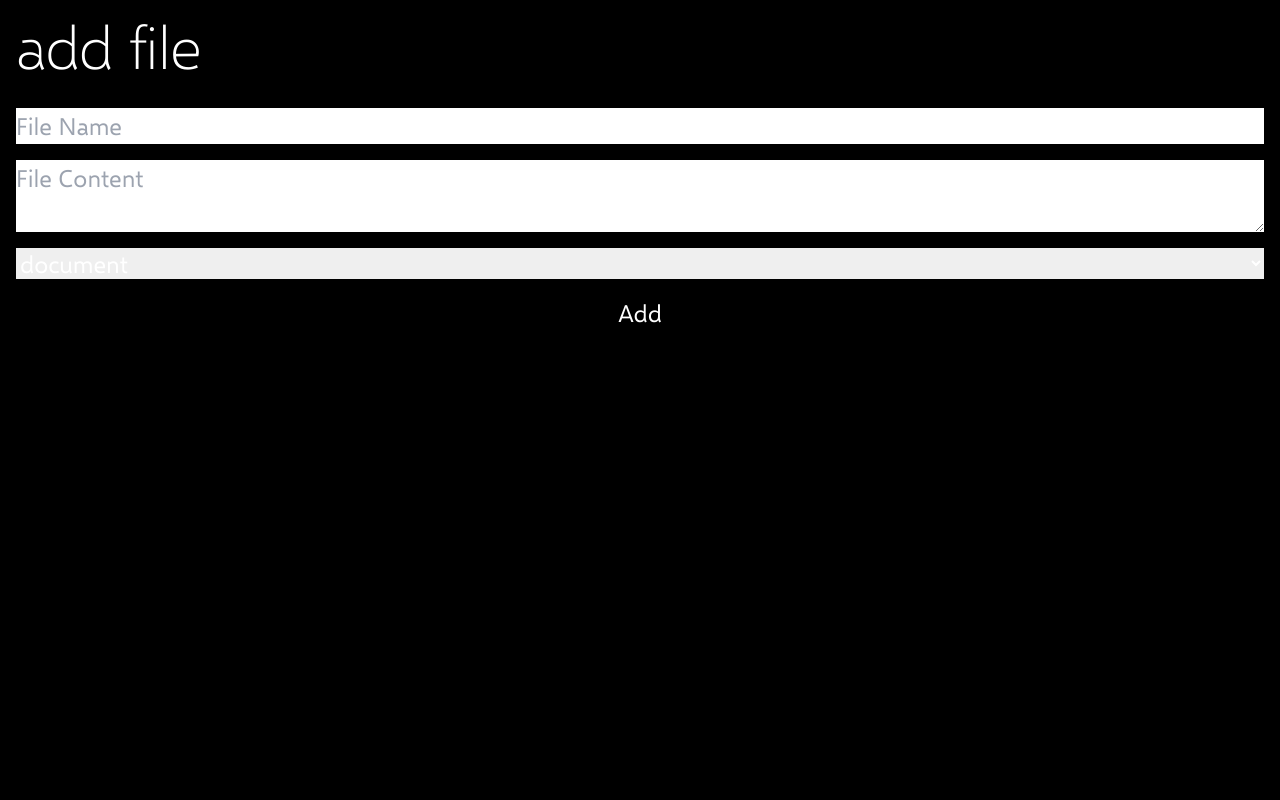
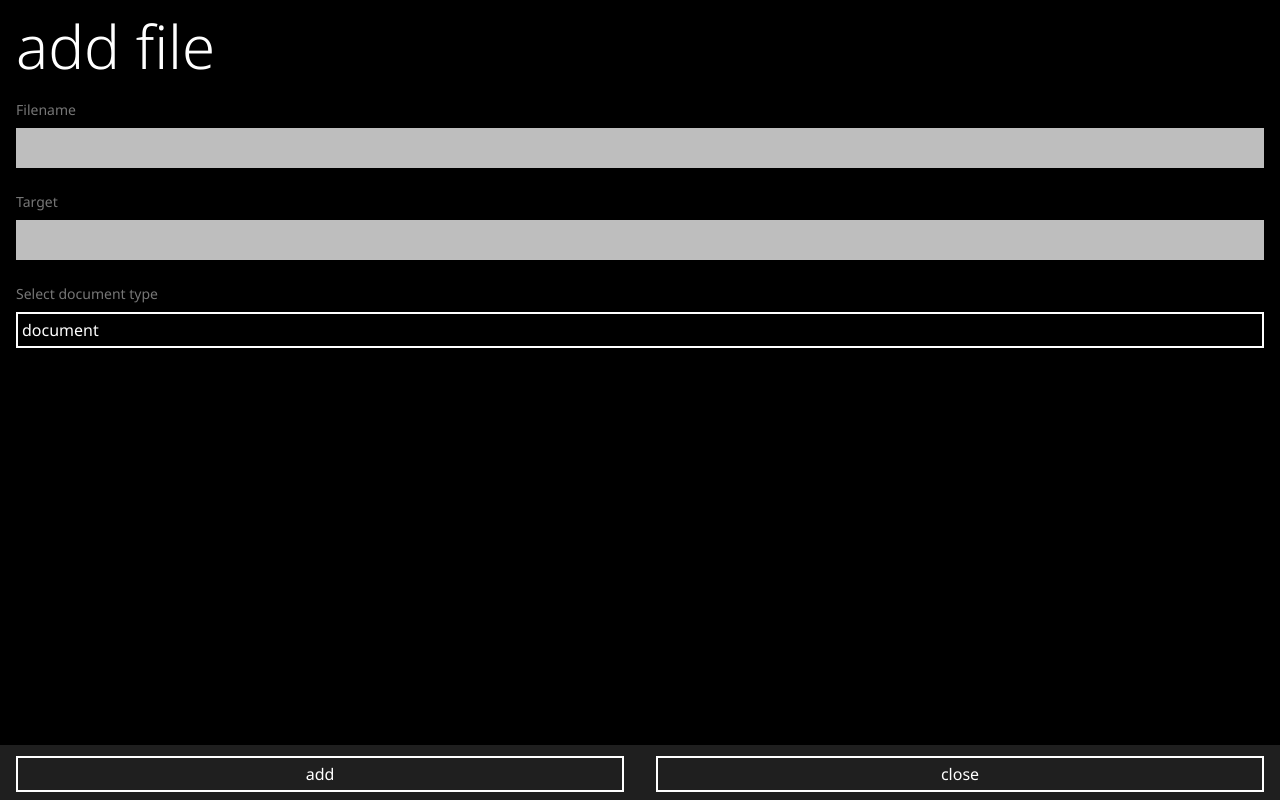
Before and after one commit to god-s-perfect-idiot/ubiquity, a SvelteKit app: page /new/file in a window 1280 px wide. Built offline with nearby package versions, Linux system fonts and the light colour scheme.

Commit message:
Update font and styling in app.css and app.html, and refactor Input component in Input.svelte

```diff
--- a/src/app.css
+++ b/src/app.css
@@ -18,7 +18,7 @@
 }
 
 body {
-    font-family: "selawik";
+    font-family: "Noto Sans";
     font-size: 1.5rem;
     background-color: #000;
     color: #fff;
--- a/src/app.html
+++ b/src/app.html
@@ -3,6 +3,9 @@
 	<head>
 		<meta charset="utf-8" />
 		<link rel="icon" href="%sveltekit.assets%/favicon.png" />
+		<link rel="preconnect" href="https://fonts.googleapis.com">
+		<link rel="preconnect" href="https://fonts.gstatic.com" crossorigin>
+		<link href="https://fonts.googleapis.com/css2?family=Noto+Sans:ital,wght@0,100..900;1,100..900&display=swap" rel="stylesheet">
 		<meta name="viewport" content="width=device-width, initial-scale=1" />
 		%sveltekit.head%
 	</head>
--- /dev/null
+++ b/src/components/Button.svelte
@@ -0,0 +1,15 @@
+<script>
+    export let onClick;
+    export let text;
+    export let className;
+</script>
+
+<button class={`bg-[#000] text-white text-base py-1 border-2 border-white w-fit px-6 ${className}`} on:click={onClick}>
+    {text}
+</button>
+
+<style>
+    button:focus, button:active, button:hover {
+        background-color: #f1b;
+    }
+</style>
--- a/src/components/Input.svelte
+++ b/src/components/Input.svelte
@@ -1,7 +1,9 @@
 <script>
     export let content;
+    export let label="";
 </script>
 
-<div>
-    <input type="text" bind:value={content} />
+<div class="flex flex-col gap-2">
+    <label for="content" class="text-[#767676] text-sm">{label}</label>
+    <input type="text" bind:value={content} class="bg-[#bebebe] w-full py-2 pl-2 outline-none text-[#121212] text-base"/>
 </div>
--- /dev/null
+++ b/src/components/Select.svelte
@@ -0,0 +1,39 @@
+<script>
+	import { slide } from 'svelte/transition';
+	import { cubicOut } from 'svelte/easing';
+
+	export let selection;
+	export let data = [];
+	let open = false;
+	selection = data[0];
+	export let label = '';
+</script>
+
+<div class="flex flex-col gap-2">
+    <span class="text-[#767676] text-sm">{label}</span>
+    <div>
+        {#if open}
+            <div
+                transition:slide={{ duration: 300, easing: cubicOut }}
+                class="bg-white text-black pl-1 py-2 text-base border-[#f1b] border-2 flex flex-col gap-4"
+                on:click={() => (open = false)}
+            >
+                {#each data as item}
+                    <div
+                        on:click={() => {
+                            selection = item;
+                            open = false;
+                        }}
+                        class={selection === item ? 'text-[#f1b]' : ''}
+                    >
+                        {item}
+                    </div>
+                {/each}
+            </div>
+        {:else}
+            <div class="bg-[#000] border-2 border-white text-base p-1" on:click={() => (open = true)}>
+                {selection}
+            </div>
+        {/if}
+    </div>
+</div>
--- a/src/routes/new/file/+page.svelte
+++ b/src/routes/new/file/+page.svelte
@@ -1,5 +1,8 @@
 <script>
 	import { kernel } from '../../../kernel/store';
+	import Input from '../../../components/Input.svelte';
+	import Select from '../../../components/Select.svelte';
+	import Button from '../../../components/Button.svelte';
 
 	let fileName = '';
 	let fileContent = '';
@@ -17,16 +20,68 @@
 	};
 </script>
 
-<div class="flex flex-col gap-4 mx-4">
-    <span class="mt-4 text-6xl font-title mb-4">add file</span>
-	<input type="text" placeholder="File Name" bind:value={fileName} />
-	<textarea placeholder="File Content" bind:value={fileContent}></textarea>
-	<select bind:value={fileType}>F
-		<option>document</option>
-		<option>image</option>
-		<option>audio</option>
-		<option>video</option>
-		<option>app</option>
-	</select>
-	<button on:click={add}>Add</button>
+<div class="flex flex-col gap-4 mx-4 bg-black rounded-lg h-screen page-holder">
+	<span class="mt-4 text-6xl font-[300] mb-2 page">add file</span>
+	<div class="flex flex-col gap-6 page">
+		<Input bind:content={fileName} label="Filename" />
+		<Input bind:content={fileContent} label="Target" />
+		<Select
+			bind:selection={fileType}
+			data={['document', 'image', 'music', 'video', 'app']}
+			label="Select document type"
+		/>
 	</div>
+</div>
+<div
+	class="w-full justify-between flex flex-row absolute bottom-0 right-0 px-4 py-2 bg-[#1f1f1f] gap-8 z-10 bottom-bar"
+>
+	<div class="btn w-full">
+		<Button text="add" onClick={add} className="btn !w-full bg-[#1f1f1f]" />
+	</div>
+	<div class="btn w-full">
+		<Button text="close" onClick={() => {}} className="btn !w-full bg-[#1f1f1f]" />
+	</div>
+</div>
+
+<style>
+	.page-holder {
+		perspective: 1000px;
+	}
+	.page {
+		transform-origin: left;
+		animation: flipIn 0.3s ease-out;
+	}
+	.bottom-bar {
+		animation: creep-in 0.3s ease-out forwards;
+	}
+	.btn {
+		animation: button-overshoot 0.5s ease-out forwards;
+	}
+	@keyframes button-overshoot {
+		0% {
+			transform: translateY(120%);
+		}
+		70% {
+			transform: translateY(-20%);
+		}
+		100% {
+			transform: translateY(0);
+		}
+	}
+	@keyframes creep-in {
+		from {
+			transform: translateY(100%);
+		}
+		to {
+			transform: translateY(0);
+		}
+	}
+	@keyframes flipIn {
+		from {
+			transform: rotateY(90deg);
+		}
+		to {
+			transform: rotateY(0);
+		}
+	}
+</style>
--- /dev/null
+++ b/src/test.html
@@ -0,0 +1,38 @@
+<!DOCTYPE html>
+<html lang="en">
+<head>
+    <meta charset="UTF-8">
+    <meta name="viewport" content="width=device-width, initial-scale=1.0">
+    <title>Flip Animation</title>
+    <style>
+        body {
+            height: 100vh;
+            background-color: #f0f0f0;
+            perspective: 1000px;
+            display: flex;
+        }
+
+        .container {
+            height: 10rem;
+            width: 10rem;
+            background-color: #f1b;
+            box-shadow: 0 0 10px rgba(0,0,0,0.1);
+            transform-origin: left;
+            animation: flipIn 0.8s ease-out;
+        }
+
+        @keyframes flipIn {
+            from {
+                transform: rotateY(90deg);
+            }
+            to {
+                transform: rotateY(0) skewY(0);
+            }
+        }
+    </style>
+</head>
+<body>
+    <div class="container">
+    </div>
+</body>
+</html>
```
Lines whose indentation alone changed are shown as unchanged.
